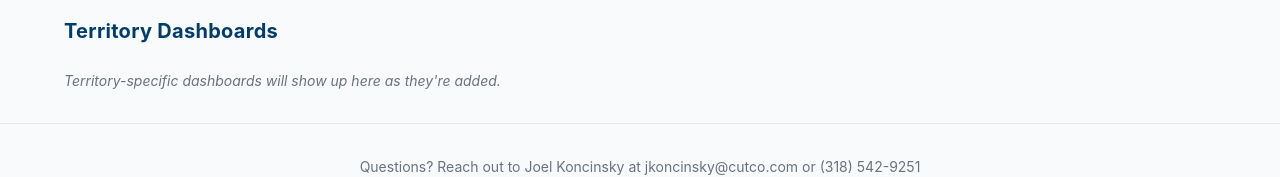
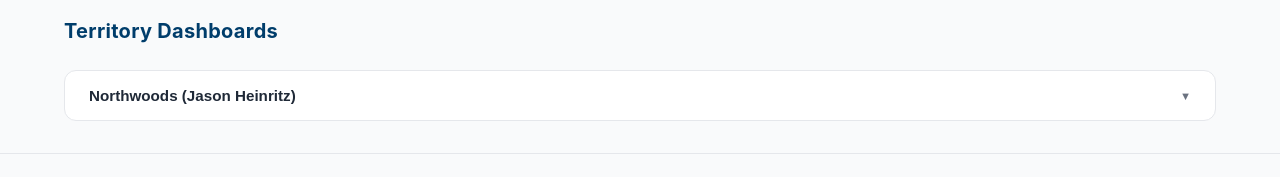
Before and after one commit to vmcdigital/vmc-meta-diy-dashboard, a Next.js app: page /ad-results in a window 1280 px wide. Shown: the part 1537-1714 px from the top of the page. Built offline with nearby package versions, Linux system fonts and the light colour scheme.

Commit message:
Update dashboards.ts

```diff
--- a/data/dashboards.ts
+++ b/data/dashboards.ts
@@ -20,4 +20,14 @@ export const NATIONAL_DASHBOARD: Dashboard = {
 //   territory: 'Northeast',
 //   dashboards: [{ name: 'Northeast Region', embedUrl: 'https://app.databox.com/datawall/xxxxxxxx' }],
 // },
-export const TERRITORY_DASHBOARDS: TerritoryGroup[] = [];
+export const TERRITORY_DASHBOARDS: TerritoryGroup[] = [
+  {
+    territory: 'Northwoods (Jason Heinritz)',
+    dashboards: [
+      {
+        name: 'Northwoods (Jason Heinritz)',
+        embedUrl: 'https://app.databox.com/datawall/4cacd18c80bf074573fe726196826683527886a8c8198?i',
+      },
+    ],
+  },
+];
```
